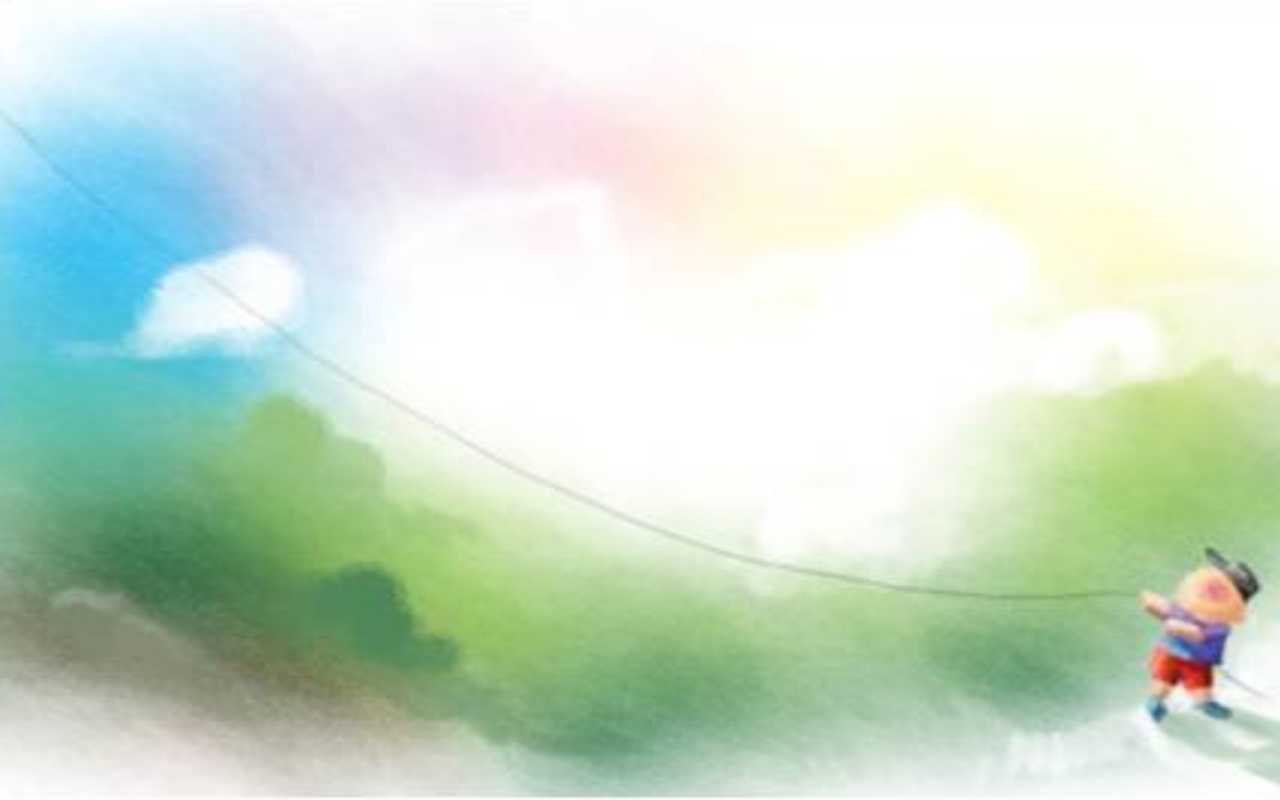
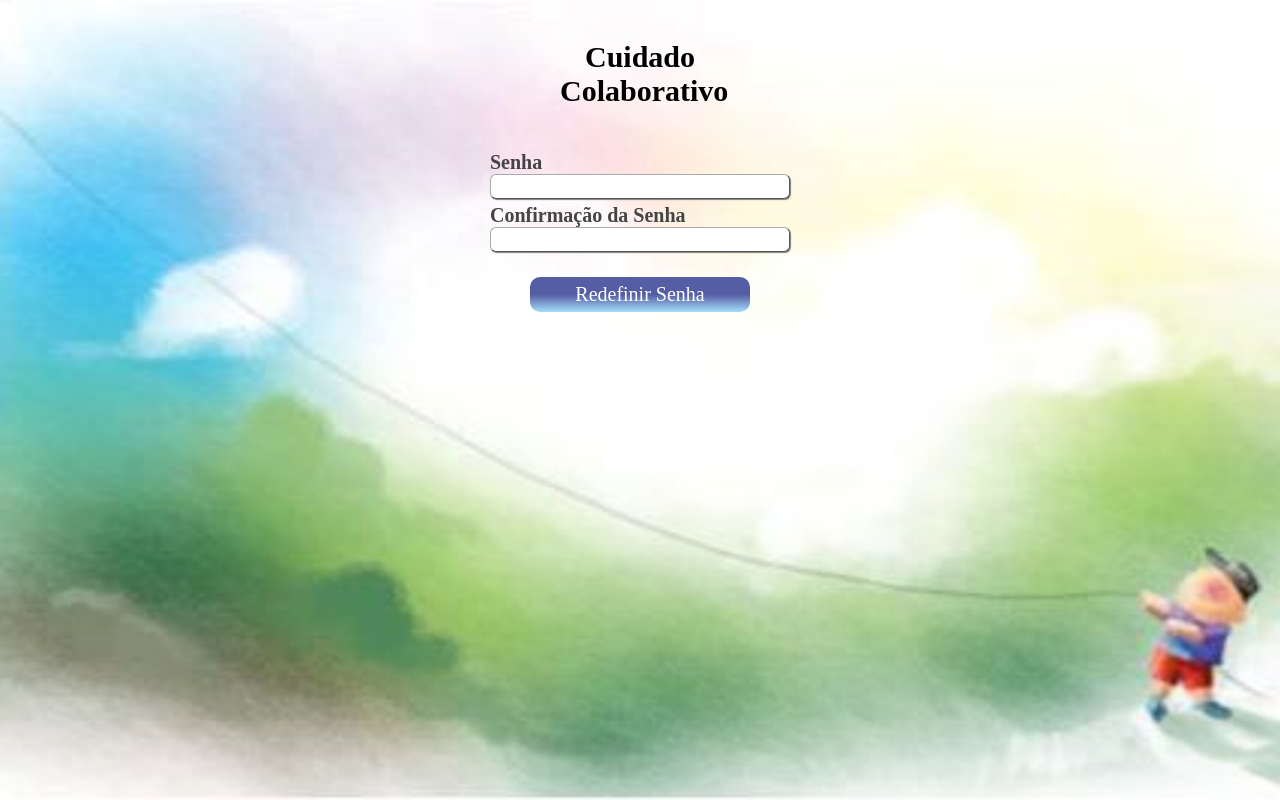
Before and after one commit to IuriVeloso/SWCuidadoColaborativo, a React (Create React App) app: page /redefinir-senha in a window 1280 px wide. Built offline with nearby package versions, Linux system fonts and the light colour scheme; a web font is replaced by a local one.

Commit message:
RecuperarSenhaQuasePronto

```diff
--- a/src/App.js
+++ b/src/App.js
@@ -1,6 +1,5 @@
 import React from 'react';
 import {BrowserRouter} from 'react-router-dom';
-
 import Routes from './routes.js';
 import GlobalStyle from './styles/global.js';
 
--- a/src/components/styles.js
+++ b/src/components/styles.js
@@ -1,4 +1,5 @@
 import styled, {keyframes, css} from 'styled-components';
+
 
 const rotate = keyframes`
     from{
@@ -21,7 +22,6 @@ export const Button= styled.button`
     color: #FFF;
     font-family: "Bodoni MT Std";
     margin: 5px;
-
     a{
         color: white;
     }
@@ -44,12 +44,10 @@ export const ButtonSubmit= styled.button.attrs(props => {
     font-size: 20px;
     color: #FFF !important;
     font-family: "Bodoni MT Std";
-
     &[disabled]{
         cursor: not-allowed;
         opacity: 0.5;
     }
-
     ${props=> props.load && css`
         svg{
             animation: ${rotate} 3s linear infinite;
@@ -75,14 +73,13 @@ width: 300px;;
 > h2{
     font-size: 20px;
     color: #444;
-    font-family: "Bodoni MT Std" sans-serif;
+    font-family: "Baskerville";
 }
-
 > a{
     display: flex;
     color: #444;
     font-size: 15px;
     font-weight: bold;
-    font-family: "Bodoni MT Std" sans-serif;
+    font-family: "Baskerville";
 }
 `;
--- a/src/index.js
+++ b/src/index.js
@@ -3,3 +3,7 @@ import ReactDOM from 'react-dom';
 import App from './App.js';
 
 ReactDOM.render(<App />, document.getElementById('root'));
+
+if (module.hot){
+    module.hot.accept()
+}
--- /dev/null
+++ b/src/pages/ForgotPage/index.js
@@ -0,0 +1,84 @@
+import React, {Component} from 'react';
+import './styles.js';
+import { Forms, Input } from './styles';
+import {ButtonSubmit, Organization} from '../../components/styles'
+
+
+
+export default class Register extends Component{
+    state={
+
+        email:"",
+       match: true,
+        loading: false,
+        error:[],
+
+    };
+
+
+
+
+handleChangeEmail= e =>{
+    this.setState({email: e.target.value})
+};
+
+handleSubmit = e =>{
+    e.preventDefault();
+    this.setState({loading: true});
+    if (this.state.pass !== this.state.confirmPass)
+        this.setState({error: [...this.state.error, "Senhas Diferentes"]})
+    else
+
+
+    console.log(this.state)
+
+    this.setState({
+
+        email:"",
+
+        loading: false,
+    });
+
+}
+
+    render(){
+        const {email, loading, match}= this.state;
+
+        return(
+
+                <Forms onSubmit={this.handleSubmit}>
+                    <h1>Cuidado Colaborativo</h1>
+                    <ul>
+
+
+                        <li>
+                            <br>
+                            </br>
+                            <br>
+                            </br>
+                            <br>
+                            </br>
+                        <Organization>
+
+
+                        </Organization>
+                        <Input
+                        placeholder="Digite seu e-mail cadastrado"
+                        match={match}
+                        value= {email}
+                        onChange={this.handleChangeEmail}/></li>
+
+
+                    </ul>
+
+
+
+                  <ButtonSubmit onClick={alert("E-mail enviado!")} load={loading}> Enviar Email </ButtonSubmit>
+
+
+                </Forms>
+
+
+        )
+    }
+}
--- /dev/null
+++ b/src/pages/ForgotPage/styles.js
@@ -0,0 +1,39 @@
+import styled from 'styled-components';
+
+export const Forms = styled.form`
+    display:flex;
+    justify-content: center;
+    align-items: center;
+    flex-direction: column;
+    > h1{
+        padding: 40px 0 40px 0;
+        max-width: 160px;
+        font-size: 30px;
+        text-align: center;
+        font-family: 'Baskervville', serif;
+    }
+    ul{
+        list-style: none;
+    li{
+        margin-top: 3px;
+        margin-bottom: 3px;
+    }
+    }
+`
+
+export const Input = styled.input`
+    display: flex;
+    margin: auto;
+    justify-content: center;
+    margin: 0px 0 5px 0;
+    padding: 5px;
+    height: 25px;
+    width: 300px;
+    font-size: 16px;
+    border-width: 1px;
+    border-style: outset;
+    border-color: '#AAA';
+    border-radius: 6px;
+    box-shadow: 1px 1px 1px grey;
+    background-color: #FFF;
+`;
--- a/src/pages/HomePage/index.js
+++ b/src/pages/HomePage/index.js
@@ -1,7 +1,10 @@
 import React, {Component} from 'react';
+import {Link} from 'react-router-dom';
+
+import MenuSlider from '../../components/Carousel_Events/index.js';
 import Menu from '../../components/Menu/index';
-import {Organization} from '../../components/styles';
-import {Recentes} from './styles'
+import MenuAdmin from '../../components/Menu_admin/index'
+import {Recentes, Org1, OrgSlider, ButtonUser, ButtonEvents} from './styles';
 
 
 export default class Homepage extends Component{
@@ -9,18 +12,34 @@ export default class Homepage extends Component{
 
     }
     render(){
+        const admin = true;
         return(
             <>
-            <Organization>
+            <Org1>
                 <h1> Usuários Recentes</h1>
                 <Recentes>
                     <h1> Marcus Vinicius</h1>
-                    <h2> Dona Marta</h2>
+                    <h1> Dona Marta</h1>
                     <small> Última atualização: 11 horas atrás </small>
                 </Recentes>
-                <Menu/>
+                <Recentes>
+                    <h1> João Marcelo</h1>
+                    <h1> Dona Marta</h1>
+                    <small> Última atualização: 1 dia atrás </small>
+                </Recentes>
+                <Recentes>
+                    <h1> Vitor (Joca)</h1>
+                    <h1> Pavão</h1>
+                    <small> Última atualização: 2 dias atrás </small>
+                </Recentes>
+                <ButtonUser> <Link to="/">Usuários </Link></ButtonUser>
                 <h1> Próximos Eventos</h1>
-            </Organization>
+                <OrgSlider>
+                    <MenuSlider/>
+                </OrgSlider>
+                <ButtonEvents type="button"> <Link to="/">Eventos </Link> </ButtonEvents>
+                {admin ? <MenuAdmin/>:<Menu/>}
+            </Org1>
             </>
         )
     }
--- a/src/pages/HomePage/styles.js
+++ b/src/pages/HomePage/styles.js
@@ -1,4 +1,82 @@
 import styled from 'styled-components';
 
 export const Recentes = styled.div`
+    background-color: rgb(225,225,225, 0.7) ;
+    border: solid 0px rgb(121,121,121, 0.7);
+    margin: 10px 20px;
+    padding: 0 8px;
+    display: flex;
+    flex-wrap: wrap;
+    max-width: 400px;
+    border-radius: 8px;
+    justify-content: space-between;
+    align-content: center;
+    align-items: center;
+    > h1{
+        font-size: 21px;
+        font-family: "Baskerville";
+        margin: 2px;
+    };
+    > h2{
+        font-size: 21px;
+        font-family: "Baskerville";
+    }
+    > small{
+        font-size: 12px;
+        padding: 0 80px;
+        margin: auto;
+        color: #5d5d5d;
+        font-weight: bold;
+    }
 `
+export const ButtonUser = styled.button`
+    font-size: 21px;
+    display: flex;
+    align-content: center;
+    justify-content: center;
+    font-family: "Baskerville";
+    border: 0;
+    margin: auto;
+    font-weight: bold;
+    padding: 2px 40px;
+    border-radius: 5px;
+    background-color:  rgb(206,206,206, 0.7) ;
+    > a {color: #000 !important} ;
+    `
+
+export const Org1 = styled.div`
+    display: flex;
+    flex-direction:column;
+    align-items: center;
+    justify-content: center;
+    margin: auto;
+    > h1{
+        align-self: baseline;
+        margin-top: 10px;
+        margin-left: 15px;
+        font-size: 25px;
+        font-family: "Baskerville";
+    }
+`
+export const OrgSlider = styled.div`
+    display: flex;
+    justify-content: center;
+    align-items: center;
+    font-size: 40px;
+    color: #000;
+`
+
+export const ButtonEvents = styled.button`
+    font-size: 21px;
+    font-family: "Baskerville";
+    display: flex;
+    align-content: center;
+    justify-content: center;
+    border: 0;
+    margin: auto;
+    font-weight: bold;
+    padding: 2px 40px;
+    border-radius: 5px;
+    background-color: rgb(255,255,255, 0.5);
+    > a {color: #000 !important} ;
+    `
--- /dev/null
+++ b/src/pages/RedefinePage/index.js
@@ -0,0 +1,86 @@
+import React, {Component} from 'react';
+import './styles.js';
+import { Forms, MissInput, } from './styles';
+import {ButtonSubmit, Organization} from '../../components/styles'
+
+
+
+export default class Register extends Component{
+    state={
+
+        pass:"",
+        confirmPass:"",
+        loading: false,
+        error:[],
+        match: true,
+    };
+
+handleChangePass= e =>
+    this.setState({pass: e.target.value});
+
+handleChangePass2= e =>
+    this.setState({confirmPass: e.target.value})
+
+
+
+    handleSubmit = e =>{
+        e.preventDefault();
+        this.setState({loading: true});
+        if (this.state.pass !== this.state.confirmPass)
+            this.setState({error: [...this.state.error, 'Senhas Diferentes'], match: false})
+        else
+
+
+        this.setState({error: [], match: true})
+
+        console.log(this.state)
+
+        this.setState({
+            pass:"",
+            confirmPass:"",
+            loading: false,
+        });
+    }
+
+    render(){
+        const {pass, confirmPass, loading, match}= this.state;
+
+        return(
+
+                <Forms onSubmit={this.handleSubmit} >
+                    <h1>Cuidado Colaborativo</h1>
+                    <ul>
+
+                        <li>
+
+                            <MissInputed value={pass} onChange= {this.handleChangePass} nome_campo= 'Senha' match={match} /></li>
+                        <li>
+                            <MissInputed value={confirmPass} onChange= {this.handleChangePass2} nome_campo= 'Confirmação da Senha' match={match} /></li>
+
+
+                    </ul>
+                    <ButtonSubmit load={loading}> Redefinir Senha </ButtonSubmit>
+                </Forms>
+
+        )
+    }
+}
+
+
+
+class MissInputed extends Component{
+    render(){
+        const {value, onChange, nome_campo, match} = this.props;
+        return(
+            <>
+            <Organization>
+                <h2> {nome_campo} </h2>
+            </Organization>
+            <MissInput
+                match={match}
+                value= {value}
+                onChange={onChange}/>
+            </>
+        )
+    }
+}
--- /dev/null
+++ b/src/pages/RedefinePage/styles.js
@@ -0,0 +1,70 @@
+import styled from 'styled-components';
+
+export const Forms = styled.form`
+    display:flex;
+    justify-content: center;
+    align-items: center;
+    flex-direction: column;
+    > h1{
+        padding: 40px 0 40px 0;
+        max-width: 160px;
+        font-size: 30px;
+        text-align: center;
+        font-family: 'Baskervville', serif;
+    }
+    ul{
+        list-style: none;
+    li{
+        margin-top: 3px;
+        margin-bottom: 3px;
+    }
+    }
+`
+
+export const Input = styled.input`
+display: flex;
+margin: auto;
+justify-content: center;
+margin: 0px 0 5px 0;
+padding: 5px;
+height: 28px;
+width: 300px;
+font-size: 16px;
+border-width: 1px;
+border-color: ${props=> (props.match ? '#AAA' : '#C13')};
+border-radius: 6px;
+border: white;
+background-color: #FFF;
+`;
+export const Select = styled.select`
+    display: flex;
+    margin: auto;
+    justify-content: center;
+    margin: 0px 0 5px 0;
+    height: 25px;
+    width: 300px;
+    font-size: 16px;
+    border-width: 1px;
+    border-style: outset;
+    border-color: '#AAA';
+    border-radius: 6px;
+    box-shadow: 1px 1px 1px grey;
+    background-color: #FFF;
+`;
+
+export const MissInput = styled.input`
+display: flex;
+margin: auto;
+justify-content: center;
+margin: 0px 0 5px 0;
+padding: 5px;
+height: 25px;
+width: 300px;
+font-size: 16px;
+border-width: 1px;
+border-style: outset;
+border-color: ${props=> (props.match ? '#AAA' : '#C13')};
+border-radius: 6px;
+box-shadow: 1px 1px 1px grey;
+background-color: #FFF;
+`;
--- a/src/routes.js
+++ b/src/routes.js
@@ -3,6 +3,8 @@ import { BrowserRouter, Switch, Route} from 'react-router-dom';
 import Login from './pages/LoginPage';
 import Register from './pages/RegisterPage';
 import HomePage from './pages/HomePage';
+import ForgotPage from './pages/ForgotPage';
+import RedefinePage from './pages/RedefinePage';
 
 export default function Routes(){
     return(
@@ -11,6 +13,10 @@ export default function Routes(){
                 <Route path= "/" exact component={Login}/>
                 <Route path= "/cadastro" component={Register}/>
                 <Route path= "/home" component={HomePage}/>
+                <Route path= "/users" component={Login}/>
+                <Route path= "/events" component={Login}/>
+                <Route path= "/recuperacao-senha" component={ForgotPage}/>
+                <Route path= "/redefinir-senha" component={RedefinePage}/>
             </Switch>
         </BrowserRouter>
     );
```
